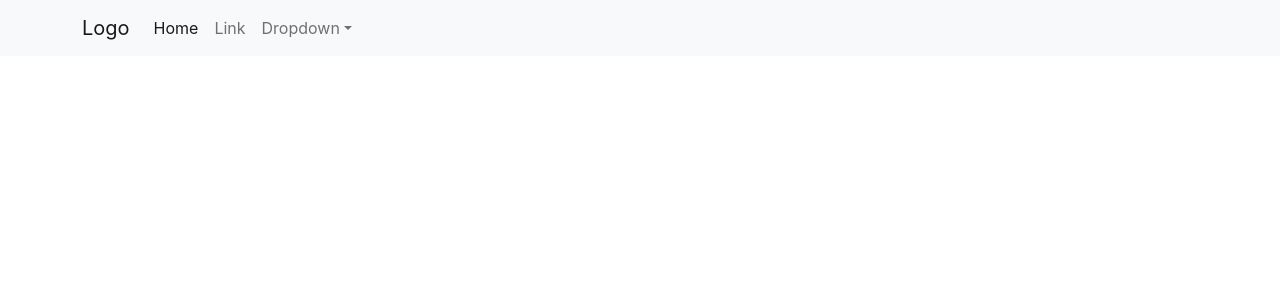
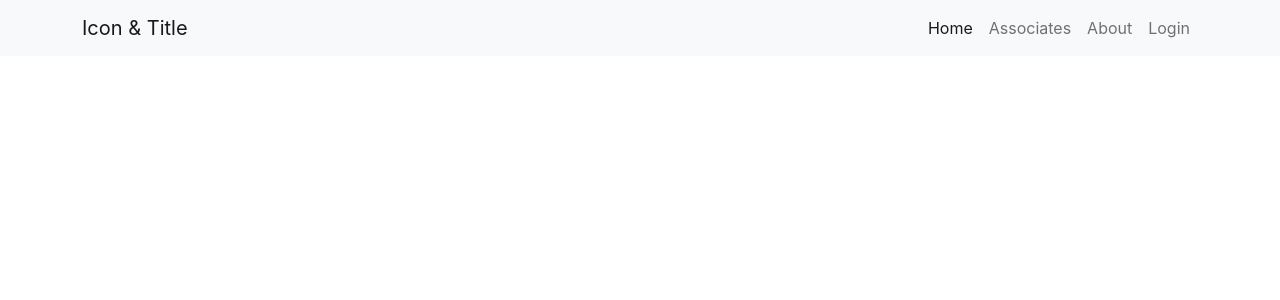
Before and after one commit to Deepak-Das/case_mangement_system_react, a React (Create React App) app: page / in a window 1280 px wide. Shown: the top 300 px of the page. Built offline with nearby package versions, Linux system fonts and the light colour scheme.

Commit message:
Build initial version of navbar & remove bootstrap cdn links

```diff
--- a/public/index.html
+++ b/public/index.html
@@ -18,9 +18,4 @@
     <noscript>You need to enable JavaScript to run this app.</noscript>
     <div id="root"></div>
   </body>
-  <script
-    src="https://cdn.jsdelivr.net/npm/bootstrap@5.1.1/dist/js/bootstrap.bundle.min.js"
-    integrity="sha384-/bQdsTh/da6pkI1MST/rWKFNjaCP5gBSY4sEBT38Q/9RBh9AH40zEOg7Hlq2THRZ"
-    crossorigin="anonymous"
-  ></script>
 </html>
--- a/src/components/App.js
+++ b/src/components/App.js
@@ -1,7 +1,7 @@
 import React from 'react';
 import Navbar from './Navbar';
 
-export const App = () => {
+const App = () => {
   return (
     <>
       <Navbar />
--- a/src/components/Navbar/index.js
+++ b/src/components/Navbar/index.js
@@ -1,11 +1,11 @@
 import React from 'react';
 
-const Header = () => {
+const Navbar = () => {
   return (
     <nav className="navbar navbar-expand-lg navbar-light bg-light">
       <div className="container">
         <a className="navbar-brand" href="#home">
-          Logo
+          Icon & Title
         </a>
         <button
           className="navbar-toggler"
@@ -19,48 +19,26 @@ const Header = () => {
           <span className="navbar-toggler-icon"></span>
         </button>
         <div className="collapse navbar-collapse" id="navbarSupportedContent">
-          <ul className="navbar-nav me-auto mb-2 mb-lg-0">
+          <ul className="navbar-nav ms-auto mb-2 mb-lg-0">
             <li className="nav-item">
               <a className="nav-link active" aria-current="page" href="#home">
                 Home
               </a>
             </li>
             <li className="nav-item">
-              <a className="nav-link" href="#link">
-                Link
+              <a className="nav-link" href="#associates">
+                Associates
               </a>
             </li>
-            <li className="nav-item dropdown">
-              <a
-                className="nav-link dropdown-toggle"
-                href="#dropdown"
-                id="navbarDropdown"
-                role="button"
-                data-bs-toggle="dropdown"
-                aria-expanded="false"
-              >
-                Dropdown
+            <li className="nav-item">
+              <a className="nav-link" href="#cases">
+                About
               </a>
-              <ul className="dropdown-menu" aria-labelledby="navbarDropdown">
-                <li>
-                  <a className="dropdown-item" href="#action">
-                    Action
-                  </a>
-                </li>
-                <li>
-                  <a className="dropdown-item" href="#action">
-                    Another action
-                  </a>
-                </li>
-                <li>
-                  <hr className="dropdown-divider" />
-                </li>
-                <li>
-                  <a className="dropdown-item" href="#extras">
-                    Something else here
-                  </a>
-                </li>
-              </ul>
+            </li>
+            <li className="nav-item">
+              <a className="nav-link" href="#cases">
+                Login
+              </a>
             </li>
           </ul>
         </div>
@@ -69,4 +47,4 @@ const Header = () => {
   );
 };
 
-export default Header;
+export default Navbar;
```
